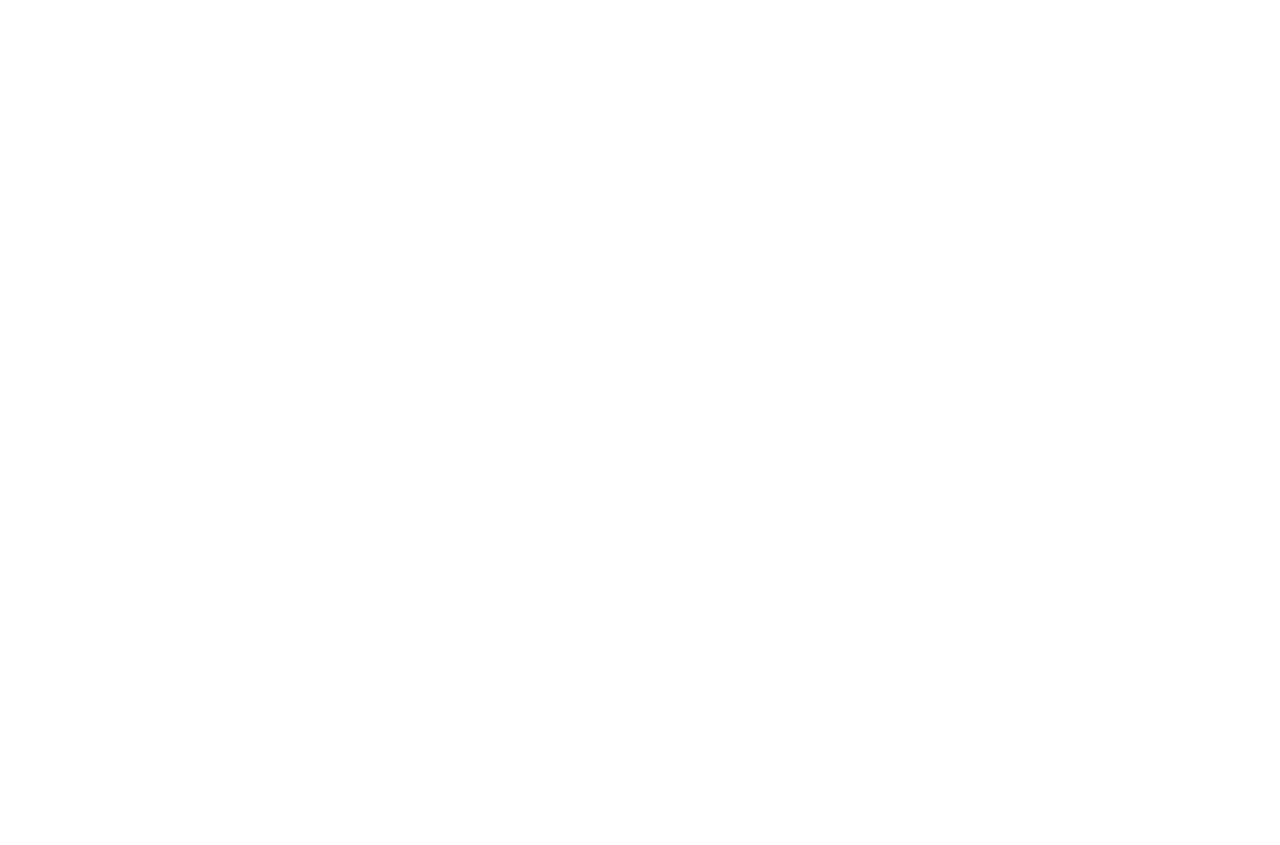
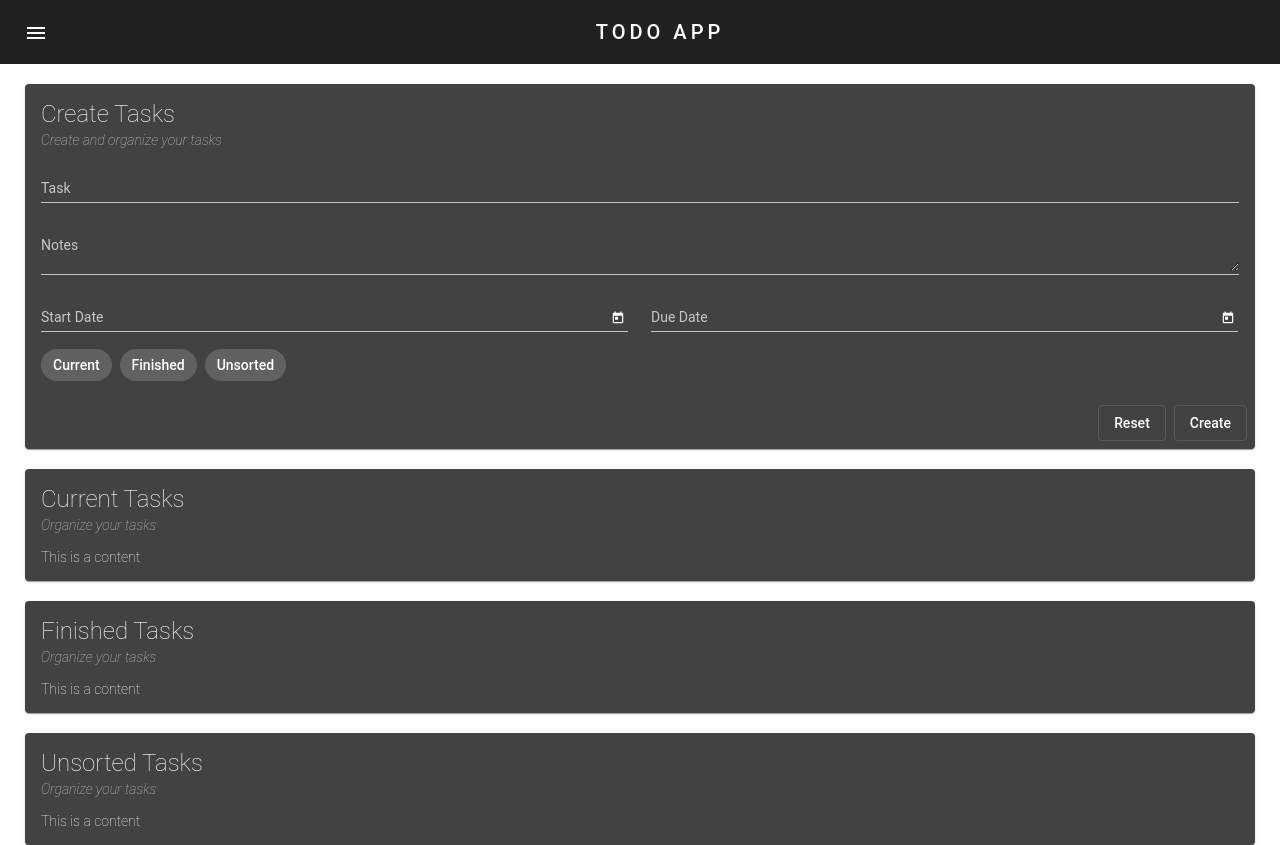
Before and after one commit to nataya97/TODOApp, an Angular app: page /todo in a window 1280 px wide. Before the commit this address led to /. Before the commit the page ends 800 px from the top, so only its background shows below. Built offline with nearby package versions, Linux system fonts and the light colour scheme.

Commit message:
created todo

```diff
--- a/src/app/app-routing.module.ts
+++ b/src/app/app-routing.module.ts
@@ -1,11 +1,13 @@
 import { WelcomeComponent } from "./components/welcome/welcome.component";
 import {RouterModule, Routes} from "@angular/router";
 import {NgModule} from "@angular/core";
+import {TodoComponent} from "./components/todo/todo.component";
 
 // sets up routes constant where you define your routes
 const routes: Routes = [
-  {path: '', redirectTo: 'welcome', pathMatch: 'full'},
-  {path: 'welcome', component: WelcomeComponent}
+  {path: '', redirectTo: 'todo', pathMatch: 'full'},
+  {path: 'welcome', component: WelcomeComponent},
+  {path: 'todo', component: TodoComponent}
 ];
 
 // configures NgModule imports and exports
--- a/src/app/app.module.ts
+++ b/src/app/app.module.ts
@@ -17,11 +17,13 @@
 import {MatChipsModule} from "@angular/material/chips";
 import {MatSnackBarModule} from "@angular/material/snack-bar";
 import {FormsModule} from "@angular/forms";
+import { TodoComponent } from './components/todo/todo.component';
 
 @NgModule({
   declarations: [
     AppComponent,
-    WelcomeComponent
+    WelcomeComponent,
+    TodoComponent
   ],
   imports: [
     BrowserModule,
--- /dev/null
+++ b/src/app/components/todo/todo.component.html
@@ -0,0 +1,79 @@
+<div class="body">
+  <mat-toolbar class="mat-toolbar">
+    <button mat-icon-button class="menu-icon" aria-label="Icon Button for the menu">
+      <mat-icon>menu</mat-icon>
+    </button>
+    <span class="menu-header">TODO APP</span>
+  </mat-toolbar>
+
+  <div class="create-task-card">
+    <mat-card>
+      <mat-card-title class="tasks-list-header">Create Tasks</mat-card-title>
+      <mat-card-subtitle class="tasks-list-subheader">Create and organize your tasks</mat-card-subtitle>
+      <mat-card-content>
+        <mat-form-field appearance="legacy" class="mat-form-field">
+          <mat-label>Task</mat-label>
+          <input matInput type="text" id="taskname" [(ngModel)]="task.taskname">
+        </mat-form-field>
+        <br>
+        <mat-form-field appearance="legacy">
+          <mat-label>Notes</mat-label>
+          <textarea type="text" id="notes" [(ngModel)]="task.notes" matInput></textarea>
+        </mat-form-field>
+        <mat-form-field class="mat-form-field-half" appearance="legacy">
+          <mat-label>Start Date</mat-label>
+          <input matInput id="startDate" [matDatepicker]="pickerStart" ngModel="task.startDate">
+          <mat-datepicker-toggle matSuffix [for]="pickerStart"></mat-datepicker-toggle>
+          <mat-datepicker #pickerStart></mat-datepicker>
+        </mat-form-field>
+        <span class="mat-form-field-margin"></span>
+        <mat-form-field class="mat-form-field-half" appearance="legacy">
+          <mat-label>Due Date</mat-label>
+          <input id="dueDate" matInput [matDatepicker]="pickerDue" [(ngModel)]="task.dueDate">
+          <mat-datepicker-toggle matSuffix [for]="pickerDue"></mat-datepicker-toggle>
+          <mat-datepicker #pickerDue></mat-datepicker>
+        </mat-form-field>
+        <mat-chip-list class="mat-chip-list">
+          <mat-chip class="mat-chip-item">Current</mat-chip>
+          <mat-chip class="mat-chip-item">Finished</mat-chip>
+          <mat-chip class="mat-chip-item">Unsorted</mat-chip>
+        </mat-chip-list>
+      </mat-card-content>
+      <mat-card-actions class="mat-card-actions" align="end">
+        <button mat-stroked-button>Reset</button>
+        <button mat-stroked-button>Create</button>
+      </mat-card-actions>
+    </mat-card>
+  </div>
+
+  <div class="tasks-list-one">
+    <mat-card>
+      <mat-card-title class="tasks-list-header">Current Tasks</mat-card-title>
+      <mat-card-subtitle class="tasks-list-subheader">Organize your tasks</mat-card-subtitle>
+      <mat-card-content>
+        This is a content
+      </mat-card-content>
+    </mat-card>
+  </div>
+
+  <div class="tasks-list-two">
+    <mat-card>
+      <mat-card-title class="tasks-list-header">Finished Tasks</mat-card-title>
+      <mat-card-subtitle class="tasks-list-subheader">Organize your tasks</mat-card-subtitle>
+      <mat-card-content>
+        This is a content
+      </mat-card-content>
+    </mat-card>
+  </div>
+
+  <div class="tasks-list-three">
+    <mat-card>
+      <mat-card-title class="tasks-list-header">Unsorted Tasks</mat-card-title>
+      <mat-card-subtitle class="tasks-list-subheader">Organize your tasks</mat-card-subtitle>
+      <mat-card-content>
+        This is a content
+      </mat-card-content>
+    </mat-card>
+  </div>
+
+</div>
--- /dev/null
+++ b/src/app/components/todo/todo.component.scss
@@ -0,0 +1,28 @@
+
+.menu-header {
+  letter-spacing: 4px;
+  margin-left: auto;
+  margin-right: auto;
+}
+
+.tasks-list-one, .tasks-list-two, .tasks-list-three, .create-task-card {
+  margin: 20px 25px 20px 25px; //<top> <right> <bottom> <left>
+}
+
+.mat-form-field {
+  position: relative;
+  margin-left: auto;
+  margin-right: auto;
+  width: 100%;
+}
+
+.mat-form-field-margin {
+  margin-left: 23px;
+}
+
+.mat-form-field-half {
+  position: relative;
+  margin-left: auto;
+  margin-right: auto;
+  width: 49%;
+}
--- /dev/null
+++ b/src/app/components/todo/todo.component.ts
@@ -0,0 +1,39 @@
+import {Component, OnInit} from '@angular/core';
+import {MatSnackBar} from "@angular/material/snack-bar";
+import {Todo} from "../../../modules/todo";
+
+@Component({
+  selector: 'app-todo',
+  templateUrl: './todo.component.html',
+  styleUrls: ['./todo.component.scss']
+})
+export class TodoComponent implements OnInit {
+
+  task: Todo;
+  cardTypes: string[];
+  cardType: string;
+
+  constructor(
+    private _snackBar: MatSnackBar,
+  ) {
+    this.task = new Todo();
+    this.cardTypes = new Array<string>();
+    this.cardType = '';
+  }
+
+  ngOnInit(): void {
+    this.show()
+  }
+
+  show() {
+    console.log(this.task.notes, this.task.taskname)
+  }
+
+  //add a new user defined cardType to the array
+  addCardTypes(newCard: string) {
+    if (newCard) {
+      this.cardTypes.push(newCard); //add a new user defined cardType
+    }
+  }
+
+}
--- /dev/null
+++ b/src/modules/todo.ts
@@ -0,0 +1,9 @@
+
+export class Todo {
+
+  taskname: string;
+  notes: string;
+  startDate: string;
+  dueDate: string;
+
+}
```
Also changed, not shown: 1 other file (tests, documents, lock files or other folders).
